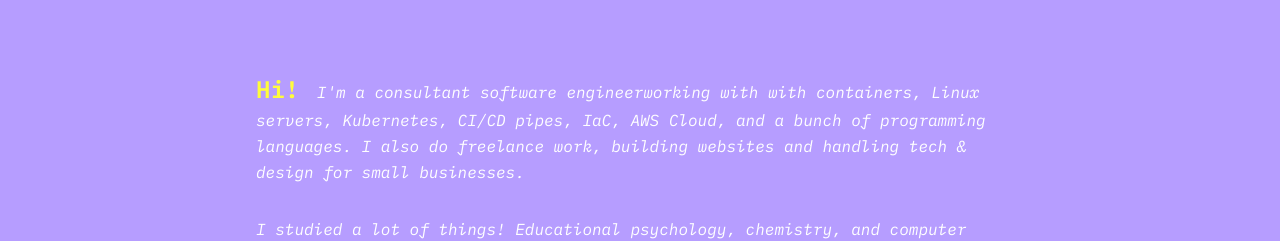
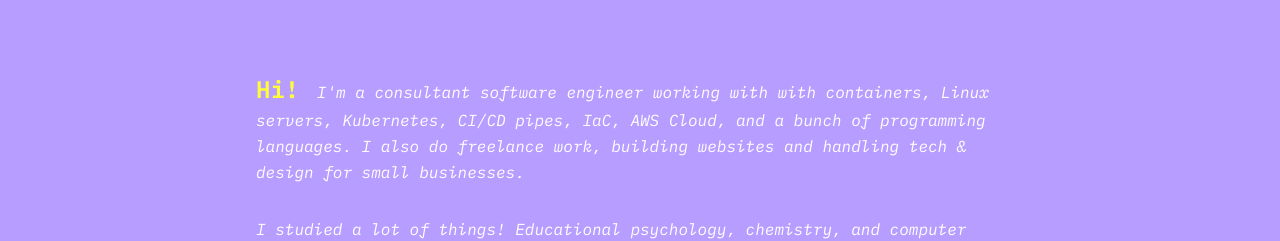
Before and after one commit to EmmaKingDev/portfolio, a React (Vite) app: page / in a window 1280 px wide. Shown: the part 208-449 px from the top of the page. Built offline with nearby package versions, Linux system fonts and the light colour scheme; no server answers.

Commit message:
add space

```diff
--- a/src/App.tsx
+++ b/src/App.tsx
@@ -149,10 +149,10 @@
       <div className="about-text">
         <p>
           <span className="greeting">Hi!</span> I'm a consultant software
-          engineerworking with with containers, Linux servers, Kubernetes, CI/CD
-          pipes, IaC, AWS Cloud, and a bunch of programming languages. I also do
-          freelance work, building websites and handling tech & design for small
-          businesses.
+          engineer working with with containers, Linux servers, Kubernetes,
+          CI/CD pipes, IaC, AWS Cloud, and a bunch of programming languages. I
+          also do freelance work, building websites and handling tech & design
+          for small businesses.
         </p>
         <p>
           I studied a lot of things! Educational psychology, chemistry, and
```
